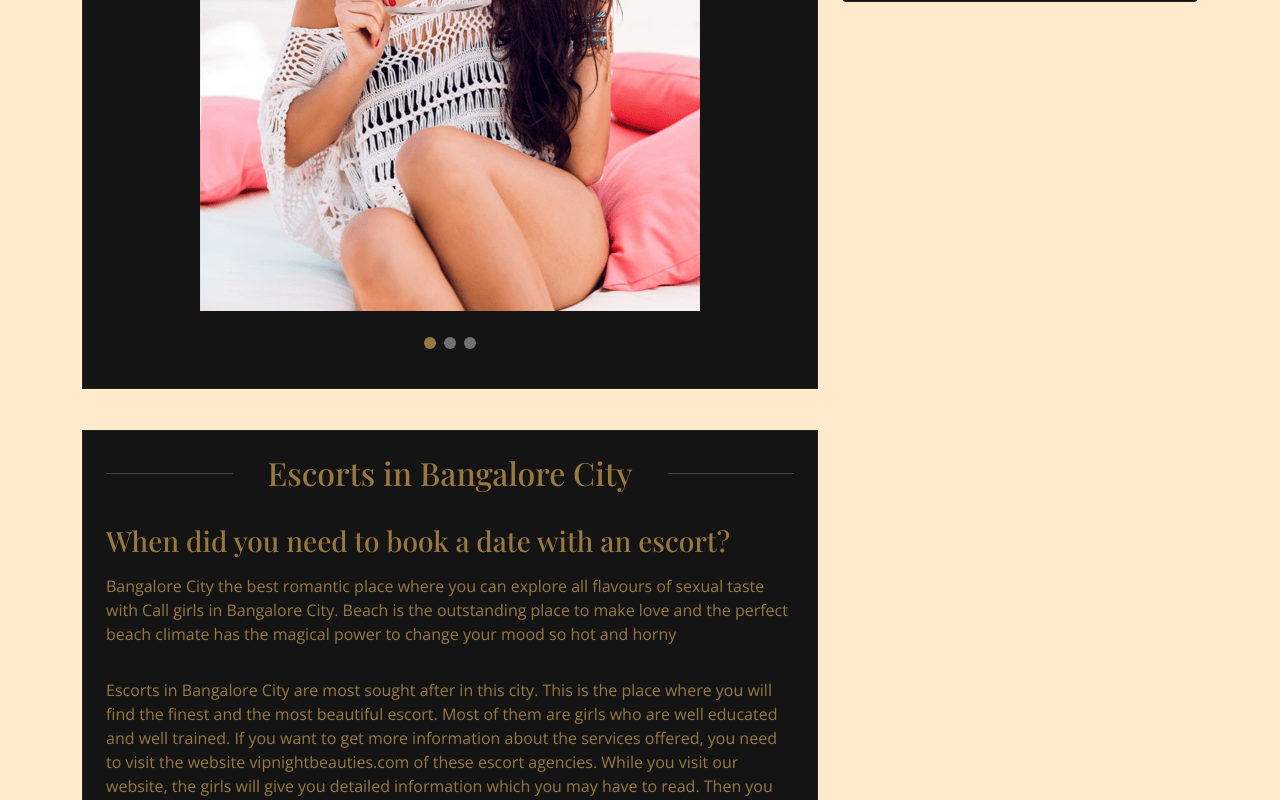
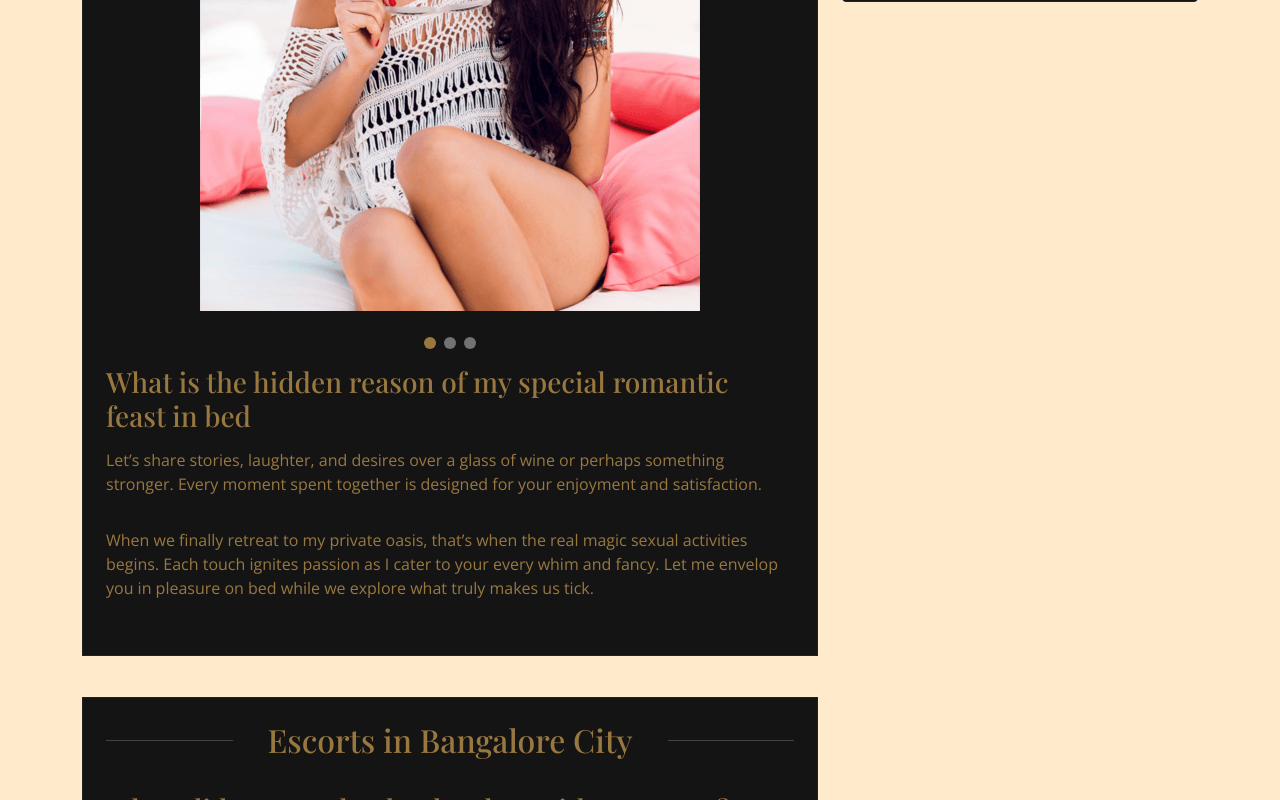
Before and after one commit to Meetchandini69/poonam, a plain HTML site: page index.html in a window 1280 px wide. Shown: the part 1375-2175 px from the top of the page. Drawn offline with nearby package versions, Linux system fonts and the light colour scheme; a web font is replaced by a local one.

Commit message:
latest code comitted

```diff
--- a/index.html
+++ b/index.html
@@ -60,7 +60,7 @@
           <li><a class="nav-link scrollto active" href="./">Home</a></li>
           <li class="dropdown"><a href="javascript:;"><span>Bangalore</span> <i class="bi bi-chevron-down"></i></a>
             <ul>
-              <li><a href="javascript:;">Call Girls in Velachery</a></li>
+              <!-- <li><a href="javascript:;">Call Girls in Velachery</a></li> -->
               <!-- <li class="dropdown"><a href="#"><span>Deep Drop Down</span> <i class="bi bi-chevron-right"></i></a>
                 <ul>
                   <li><a href="#">Deep Drop Down 1</a></li>
@@ -194,7 +194,10 @@
                   <div class="swiper-pagination"></div>
                 </div>
               </div>
-
+              <h3>What is the hidden reason of my special romantic feast in bed</h3>
+              <p>Let’s share stories, laughter, and desires over a glass of wine or perhaps something stronger. Every moment spent together is designed for your enjoyment and satisfaction.
+              </p>
+              <p>When we finally retreat to my private oasis, that’s when the real magic sexual activities begins. Each touch ignites passion as I cater to your every whim and fancy. Let me envelop you in pleasure on bed while we explore what truly makes us tick.</p>
               </div>
 
               <div class="about-section inner-section-style">
```
